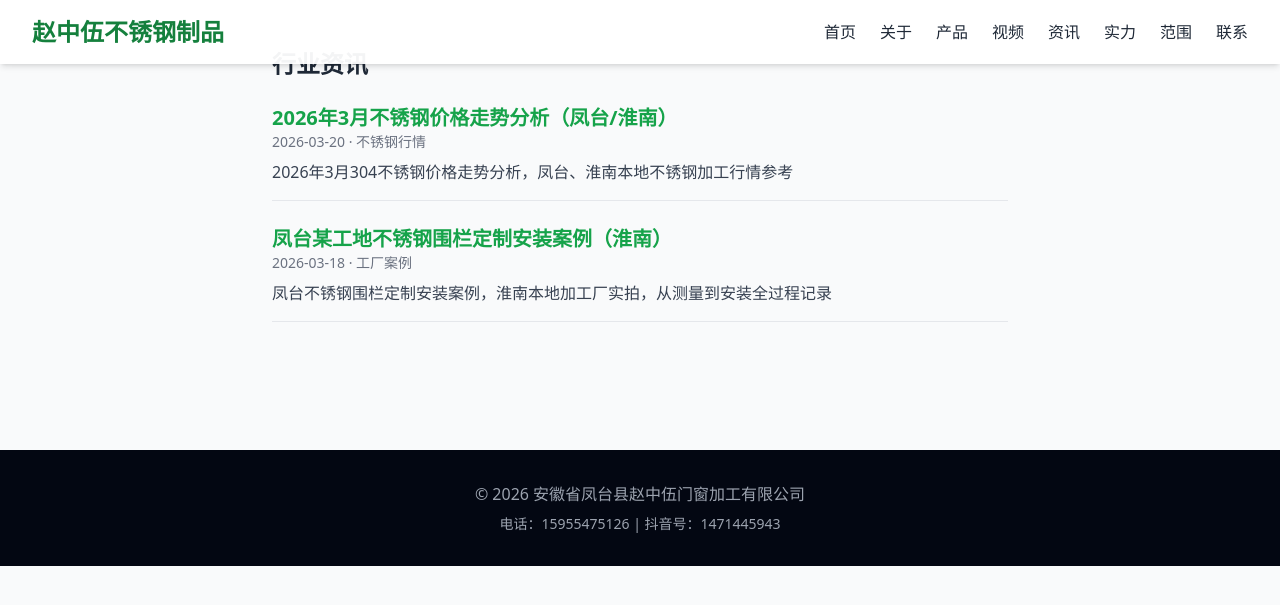
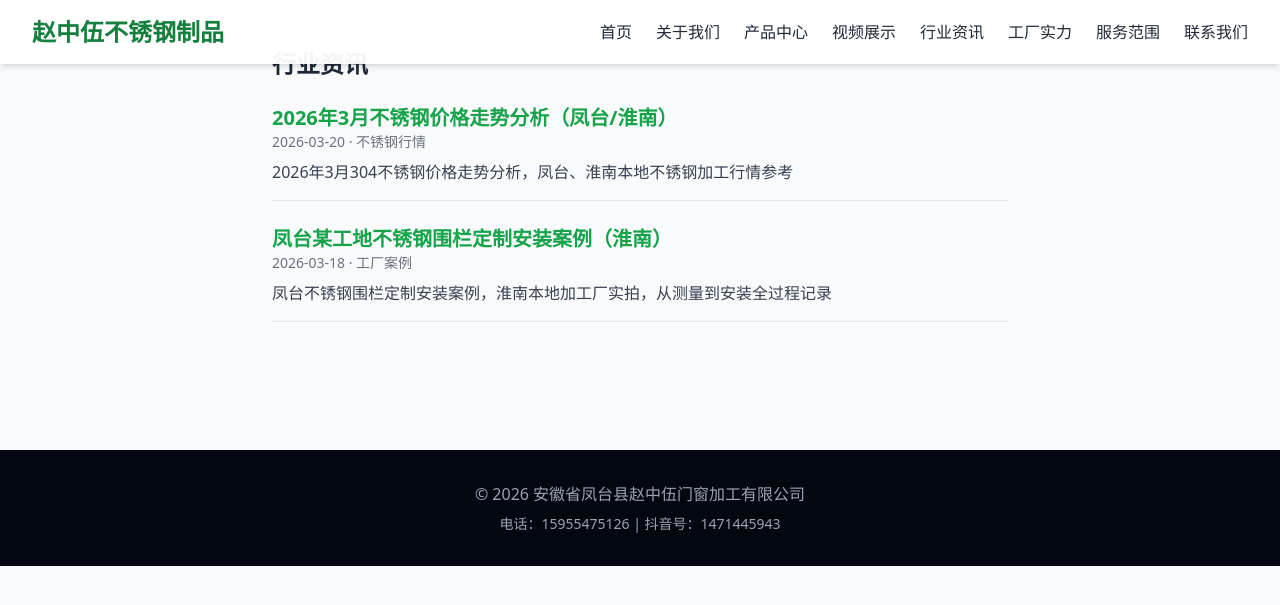
Before and after one commit to guanlisheng/shidaibuxiugang, a Jekyll site: the page built from news/index.html, in a window 1280 px wide. Shown: the top 605 px of the page. Built offline with Jekyll 4.4.1, drawn with Linux system fonts in a browser that asks for light colours; nearby versions of some CDN libraries.

Commit message:
两字 到 四字

```diff
--- a/_includes/header.html
+++ b/_includes/header.html
@@ -13,13 +13,13 @@
       <!-- PC导航 -->
       <nav class="hidden md:flex space-x-6 text-sm md:text-base">
         <a href="{{ '/' | relative_url }}#home" class="hover:text-primary">首页</a>
-        <a href="{{ '/' | relative_url }}#about" class="hover:text-primary">关于</a>
-        <a href="{{ '/' | relative_url }}#products" class="hover:text-primary">产品</a>
-        <a href="{{ '/' | relative_url }}#videos" class="hover:text-primary">视频</a>
-        <a href="{{ '/news/' | relative_url }}" class="hover:text-primary">资讯</a>
-        <a href="{{ '/' | relative_url }}#factory" class="hover:text-primary">实力</a>
-        <a href="{{ '/' | relative_url }}#service" class="hover:text-primary">范围</a>
-        <a href="{{ '/' | relative_url }}#contact" class="hover:text-primary">联系</a>
+        <a href="{{ '/' | relative_url }}#about" class="hover:text-primary">关于我们</a>
+        <a href="{{ '/' | relative_url }}#products" class="hover:text-primary">产品中心</a>
+        <a href="{{ '/' | relative_url }}#videos" class="hover:text-primary">视频展示</a>
+        <a href="{{ '/news/' | relative_url }}" class="hover:text-primary">行业资讯</a>
+        <a href="{{ '/' | relative_url }}#factory" class="hover:text-primary">工厂实力</a>
+        <a href="{{ '/' | relative_url }}#service" class="hover:text-primary">服务范围</a>
+        <a href="{{ '/' | relative_url }}#contact" class="hover:text-primary">联系我们</a>
       </nav>
 
       <!-- 移动端按钮 -->
@@ -34,13 +34,13 @@
   <div id="mobileMenu" class="md:hidden hidden bg-white border-t border-gray-200">
     <div class="px-4 py-3 flex flex-col space-y-3">
       <a href="{{ '/' | relative_url }}#home" class="py-2">首页</a>
-      <a href="{{ '/' | relative_url }}#about" class="py-2">关于</a>
-      <a href="{{ '/' | relative_url }}#products" class="py-2">产品</a>
-      <a href="{{ '/' | relative_url }}#videos" class="py-2">视频</a>
-      <a href="{{ '/news/' | relative_url }}" class="py-2">资讯</a>
-      <a href="{{ '/' | relative_url }}#factory" class="py-2">实力</a>
-      <a href="{{ '/' | relative_url }}#service" class="py-2">范围</a>
-      <a href="{{ '/' | relative_url }}#contact" class="py-2">联系</a>
+      <a href="{{ '/' | relative_url }}#about" class="py-2">关于我们</a>
+      <a href="{{ '/' | relative_url }}#products" class="py-2">产品中心</a>
+      <a href="{{ '/' | relative_url }}#videos" class="py-2">视频展示</a>
+      <a href="{{ '/news/' | relative_url }}" class="py-2">行业资讯</a>
+      <a href="{{ '/' | relative_url }}#factory" class="py-2">工厂实力</a>
+      <a href="{{ '/' | relative_url }}#service" class="py-2">服务范围</a>
+      <a href="{{ '/' | relative_url }}#contact" class="py-2">联系我们</a>
     </div>
   </div>
 
```
